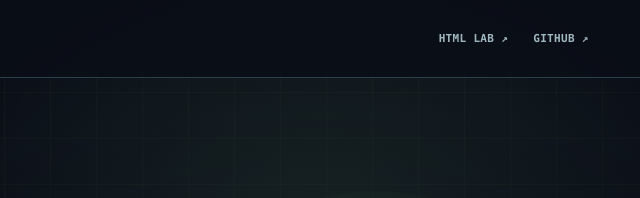
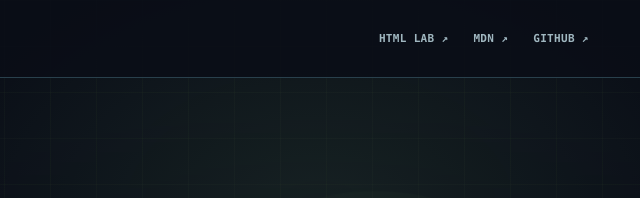
Before and after one commit to naoiw/css-native-lab, a plain HTML site: page public/index.html in a window 1280 px wide. Shown: the top 198 px of the page, 640-1280 px from the left. Drawn offline with Linux system fonts and the light colour scheme.

Commit message:
feat: link sister lab and MDN in header

```diff
--- a/public/index.html
+++ b/public/index.html
@@ -18,7 +18,7 @@
 <a class="skip-link" href="#main">本文へ移動</a>
 <header class="site-header" id="top">
 <a class="brand" href="#top"><span aria-hidden="true">{ }</span> CSS <strong>NATIVE</strong> LAB</a>
-<nav class="header-links" aria-label="関連サイト"><a href="https://naoiw.github.io/web-native-lab/" target="_blank" rel="noopener noreferrer">HTML LAB ↗</a><a href="https://github.com/naoiw/css-native-lab" target="_blank" rel="noopener noreferrer">GITHUB ↗</a></nav>
+<nav class="header-links" aria-label="関連サイト"><a href="https://naoiw.github.io/web-native-lab/" target="_blank" rel="noopener noreferrer">HTML LAB ↗</a><a href="https://developer.mozilla.org/ja/docs/Web/CSS" target="_blank" rel="noopener noreferrer">MDN ↗</a><a href="https://github.com/naoiw/css-native-lab" target="_blank" rel="noopener noreferrer">GITHUB ↗</a></nav>
 </header>
 <main id="main">
 <section class="hero shell">
```
